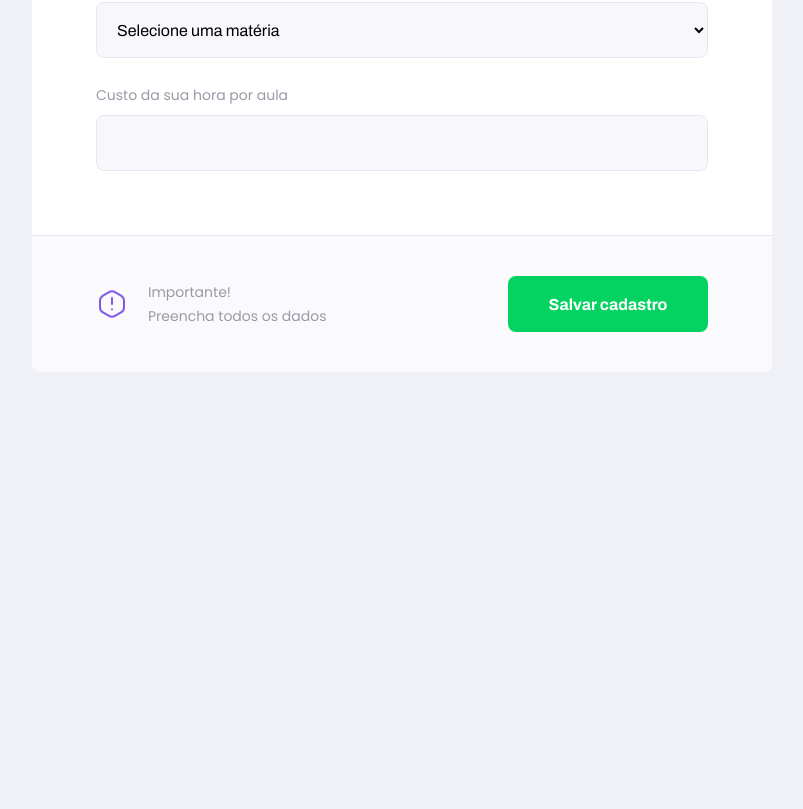
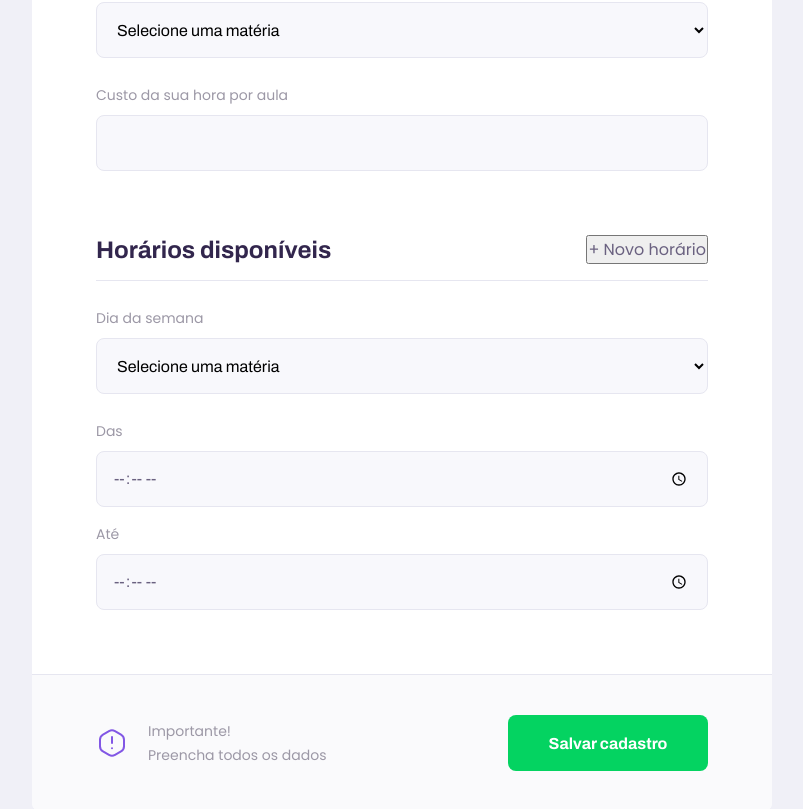
Before and after one commit to nandabalassoni/proffy, a React (Create React App) app: page /give-classes in a window 1280 px wide. Shown: the part 1120-1929 px from the top of the page, without its empty margins (238-1041 px from the left). Before the commit the page ends 1492 px from the top, so only its background shows below. Built offline with nearby package versions, Linux system fonts and the light colour scheme; the HTML template or start-up script is replaced by a standard one.

Commit message:
adicionando dados para select do dia da semana no form do component TeacherForm

```diff
--- a/src/pages/TeacherForm/index.tsx
+++ b/src/pages/TeacherForm/index.tsx
@@ -51,6 +51,31 @@ function TeacherForm(){
 
                 </fieldset>
 
+                <fieldset>
+                    <legend>
+                        Horários disponíveis
+                        <button type="button"> + Novo horário</button>
+                    </legend>
+
+                    <div className="schedule-item">
+                        <Select name="week_day"
+                                label="Dia da semana"
+                                options={[
+                                    {value:"0", label:"Domingo"},
+                                    {value:"1", label:"Segunda-feira"},
+                                    {value:"2", label:"Terça-feira"},
+                                    {value:"3", label:"Quarta-feira"},
+                                    {value:"4", label:"Quinta-feira"},
+                                    {value:"5", label:"Sexta-feira"},
+                                    {value:"6", label:"Sábado"},
+                                ]}
+                        />
+
+                        <Input name="from" label="Das" type="time" />
+                        <Input name="to" label="Até" type="time" />
+                    </div>
+                </fieldset>
+
                 <footer>
                     <p>
                         <img src={warningIcon} alt="Aviso importante"/>
```
